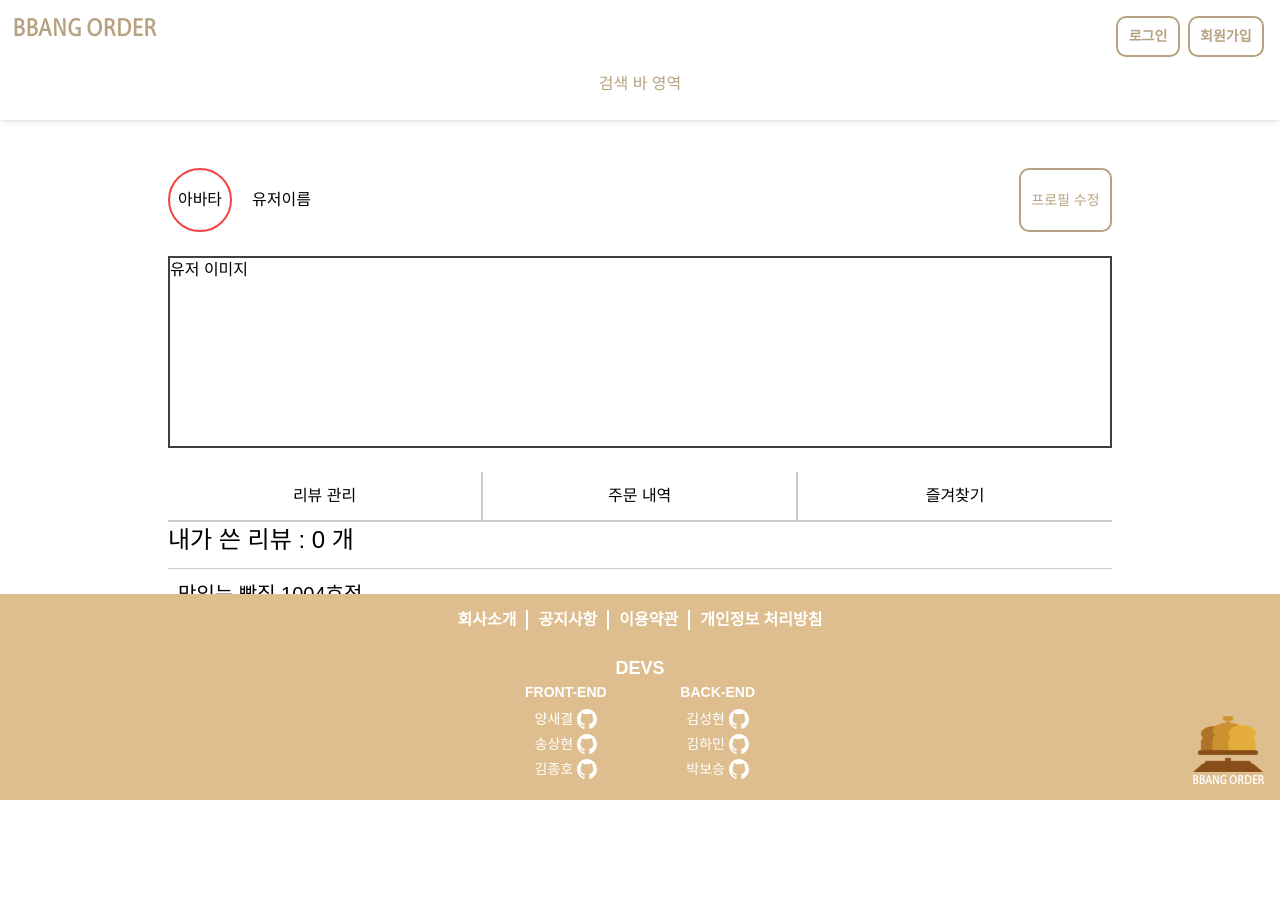
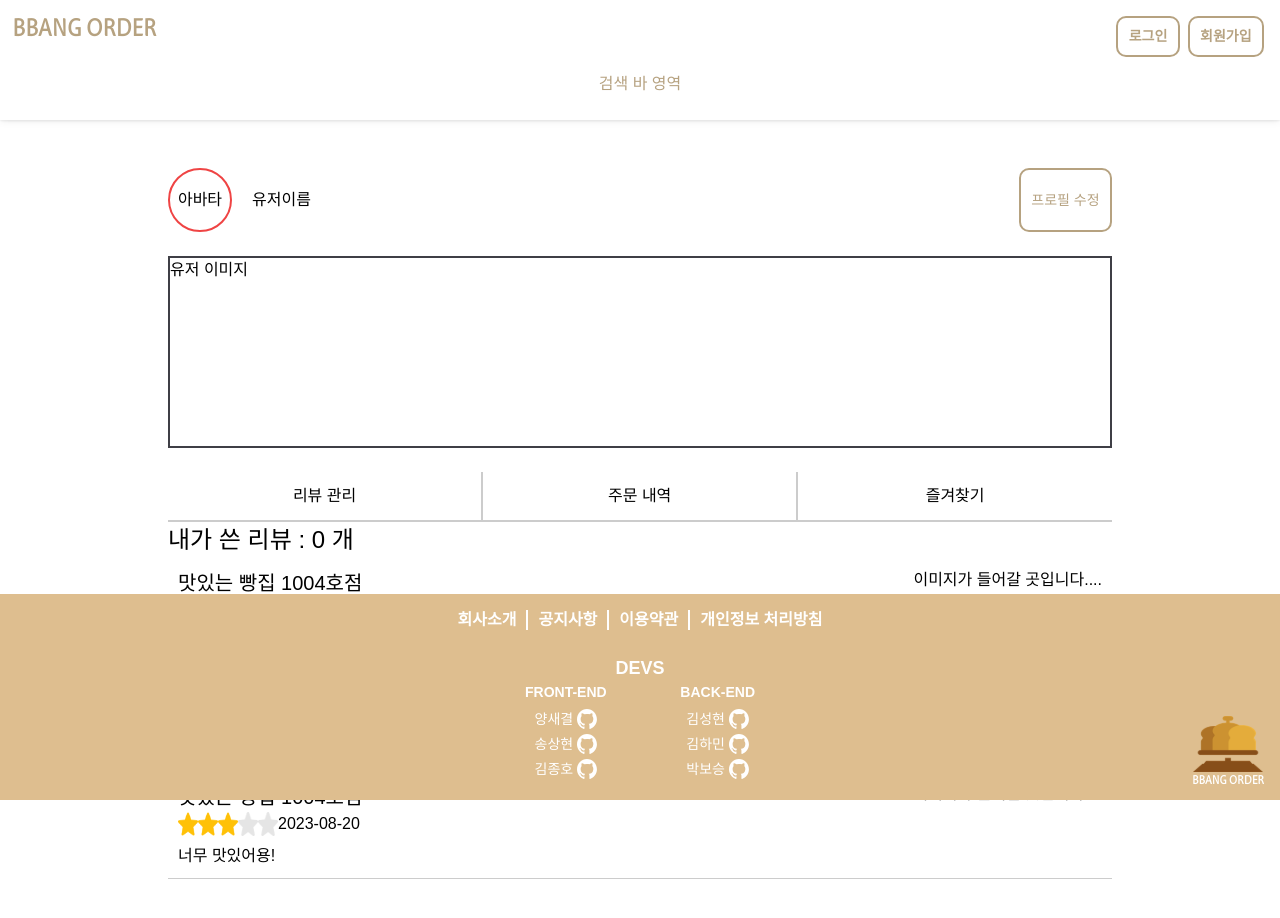
Before and after one commit to codestates-seb/seb45_main_014, a React (Create React App) app in the folder client/: page /mypage in a window 1280 px wide. Shown: the top 918 px of the page. Built offline with nearby package versions, Linux system fonts and the light colour scheme; a web font is replaced by a local one.

Commit message:
✨ 리뷰 디테일 레이아웃

```diff
--- a/client/src/pages/myPage/Reviews.jsx
+++ b/client/src/pages/myPage/Reviews.jsx
@@ -2,11 +2,11 @@ import { styled } from 'styled-components';
 import images from '../../assets/images/Images';
 
 const ReviewDetailStyle = styled.div`
-  margin: 10px 0;
   width: 100%;
-  border-top: 1px solid #ccc;
   border-bottom: 1px solid #ccc;
   padding: 10px;
+  display: flex;
+  justify-content: space-between;
 `;
 
 const Stars = ({ rating }) => {
@@ -28,10 +28,15 @@ const Stars = ({ rating }) => {
 const ReviewDetail = () => {
   return (
     <ReviewDetailStyle>
-      <h2>{'맛있는 빵집 1004호점'}</h2>
-      <div className="flex">
-        <Stars rating={3} />
+      <div>
+        <h2>{'맛있는 빵집 1004호점'}</h2>
+        <div className="flex">
+          <Stars rating={3} />
+          {'2023-08-20'}
+        </div>
+        <div className="mt-2">너무 맛있어용!</div>
       </div>
+      <div>이미지가 들어갈 곳입니다....</div>
     </ReviewDetailStyle>
   );
 };
@@ -41,6 +46,8 @@ const Reviews = () => {
     <div className="w-full">
       <h1>내가 쓴 리뷰 : {0} 개</h1>
       <ReviewDetail />
+      <ReviewDetail />
+      <ReviewDetail />
     </div>
   );
 };
```
